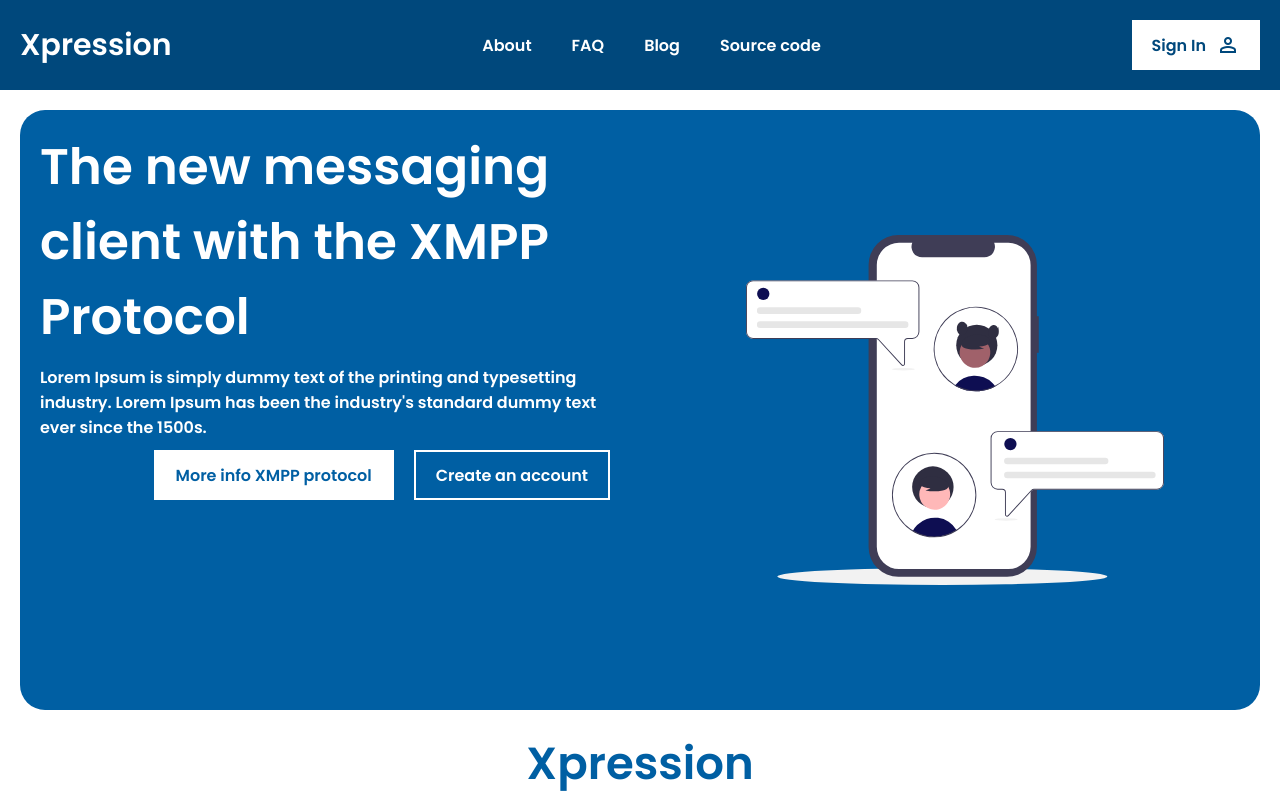
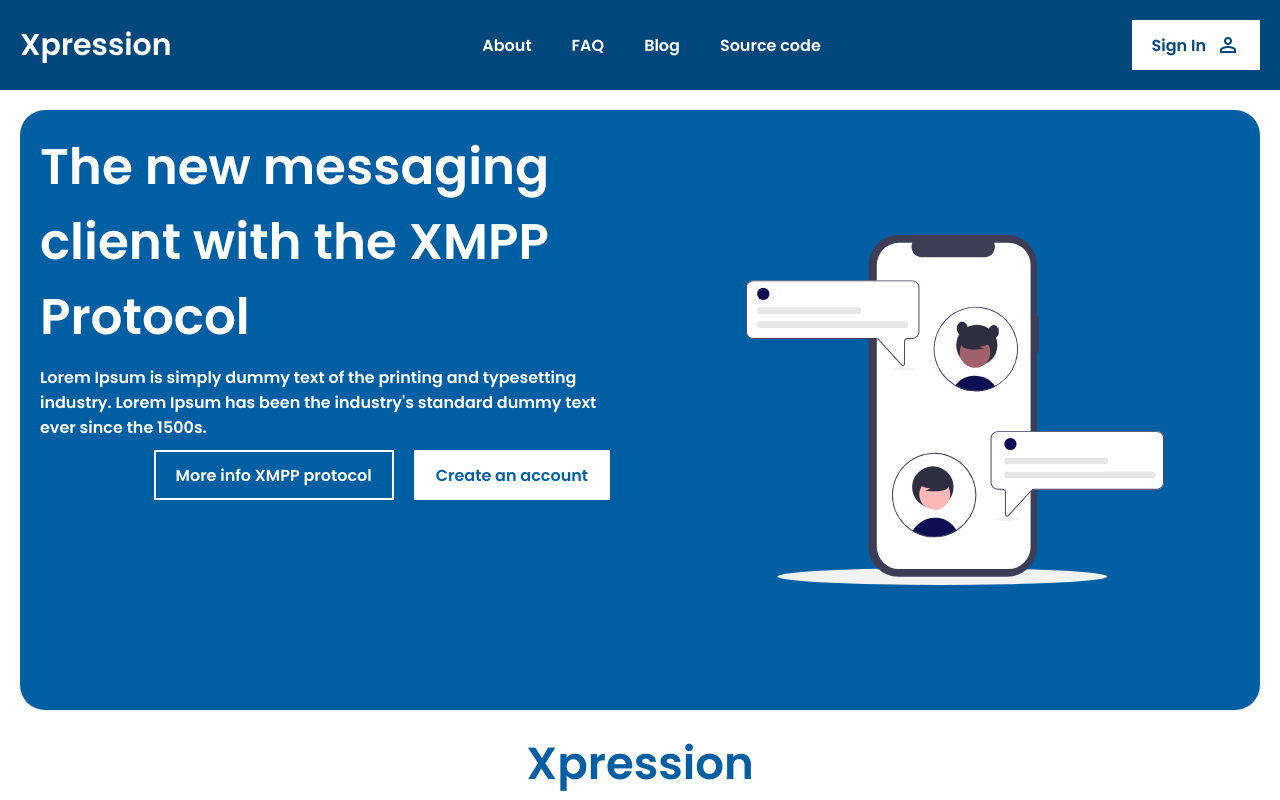
Before and after one commit to leonardosoplapuco/Xpression, a React (Create React App) app in the folder front-end/: page / in a window 1280 px wide. Shown: the top 800 px of the page. Built offline with nearby package versions, Linux system fonts and the light colour scheme.

Commit message:
Add the function that activates and deactivates the modal window of the registration form

```diff
--- a/front-end/src/App/App.css
+++ b/front-end/src/App/App.css
@@ -50,10 +50,11 @@ button, .button{
     gap: 10px;
     padding: 0 20px;
     transition: var(--transition-250ms-linear);
+    cursor: pointer;
 }
 
 .button-link:hover{
-    box-shadow: 5px 5px 0px var(--black);
+    box-shadow: 5px 5px 0px #999999;
 }
 
 .block-container{
--- a/front-end/src/Components/Hero/Hero.css
+++ b/front-end/src/Components/Hero/Hero.css
@@ -42,13 +42,17 @@
     color: var(--color-one);
 }
 
-.hero-link_1, .hero-link:hover{
+.hero-link_1{
+    color: var(--white);
+}
+
+.hero-link_2, .hero-link:hover{
     background: var(--white);
     color: var(--color-one);
 }
 
 .hero-link_2{
-    color: var(--white);
+    color: var(--color-one);
 }
 
 .hero-img{
--- a/front-end/src/Components/Hero/Hero.js
+++ b/front-end/src/Components/Hero/Hero.js
@@ -9,12 +9,12 @@ function Hero() {
                 <p>Lorem Ipsum is simply dummy text of the printing and typesetting industry. Lorem Ipsum has been the industry's standard dummy text ever since the 1500s.</p>
 
                 <div className='hero-links'>
-                    <a className='button-link hero-link hero-link_1' href='#'>
+                    <a className='button-link hero-link hero-link_1' href='https://xmpp.org/' target='_blank'>
                         <span className='button-link_text'>More info XMPP protocol</span>
                     </a>
-                    <a className='button-link hero-link hero-link_2' href='#'>
+                    <div className='button-link hero-link hero-link_2' onClick={SignUpActive}>
                         <span className='button-link_text'>Create an account</span>
-                    </a>
+                    </div>
                 </div>
             </div>
 
@@ -25,4 +25,10 @@ function Hero() {
     );
 }
 
+function SignUpActive(){
+    const signUp = document.querySelector('.signUp-bg');
+
+    signUp.classList.add('active');
+}
+
 export default Hero;
--- a/front-end/src/Components/Login/Login.js
+++ b/front-end/src/Components/Login/Login.js
@@ -22,12 +22,18 @@ function Login() {
 
                 <button type="submit button-link" className="submit button-link" id="Login-submit">Sign In</button>
 
-                <button className="button-link login-signUp_link">
+                <div className="button-link login-signUp_link" onClick={SignUpActive}>
                     <span className='button-link_text'>Create an account</span>
-                </button>
+                </div>
             </form>
         </div>
     );
 }
 
+function SignUpActive(){
+    const signUp = document.querySelector('.signUp-bg');
+
+    signUp.classList.add('active');
+}
+
 export default Login;
--- a/front-end/src/Components/SignUp/SignUp.css
+++ b/front-end/src/Components/SignUp/SignUp.css
@@ -11,6 +11,7 @@
     opacity: 0;
     pointer-events: none;
     user-select: none;
+    z-index: 50;
 }
 
 .signUp-bg.active{
--- a/front-end/src/Components/SignUp/SignUp.js
+++ b/front-end/src/Components/SignUp/SignUp.js
@@ -12,33 +12,39 @@ function SignUp() {
                     <label htmlFor="Username" className="login-section_icon">
                         <span class="material-symbols-outlined">person</span>
                     </label>
-                    <input className="login-section_input" id="Username" placeholder="Username"></input>
+                    <input type="text" className="login-section_input" id="Username" placeholder="Username"></input>
                 </div>
                 <div className="login-section">
                     <label htmlFor="XMPPAdrressSignUP" className="login-section_icon">
                         <span class="material-symbols-outlined">alternate_email</span>
                     </label>
-                    <input className="login-section_input" id="XMPPAdrressSignUP" placeholder="username@bryanyep.com"></input>
+                    <input type="email" className="login-section_input" id="XMPPAdrressSignUP" placeholder="username@bryanyep.com"></input>
                 </div>
                 <div className="login-section">
                     <label htmlFor="PasswordSignUp" className="login-section_icon">
                         <span class="material-symbols-outlined">lock</span>
                     </label>
-                    <input className="login-section_input" id="PasswordSignUp" placeholder="Create a password"></input>
+                    <input type="password" className="login-section_input" id="PasswordSignUp" placeholder="Create a password"></input>
                 </div>
                 <div className="login-section">
                     <label htmlFor="PasswordConfirmSignUp" className="login-section_icon">
                         <span class="material-symbols-outlined">lock</span>
                     </label>
-                    <input className="login-section_input" id="PasswordConfirmSignUp" placeholder="Confirm password"></input>
+                    <input type="password" className="login-section_input" id="PasswordConfirmSignUp" placeholder="Confirm password"></input>
                 </div>
 
                 <button type="submit" className="submit button-link" id="SignUpSubmit">Sign Up</button>
 
-                <button className="button-link signUp-cancel">Cancel</button>
+                <div className="button-link signUp-cancel" onClick={SignUpDesctive}>Cancel</div>
             </form>
         </div>
     );
 }
 
+function SignUpDesctive(){
+    const signUp = document.querySelector('.signUp-bg');
+
+    signUp.classList.remove('active');
+}
+
 export default SignUp;
```
